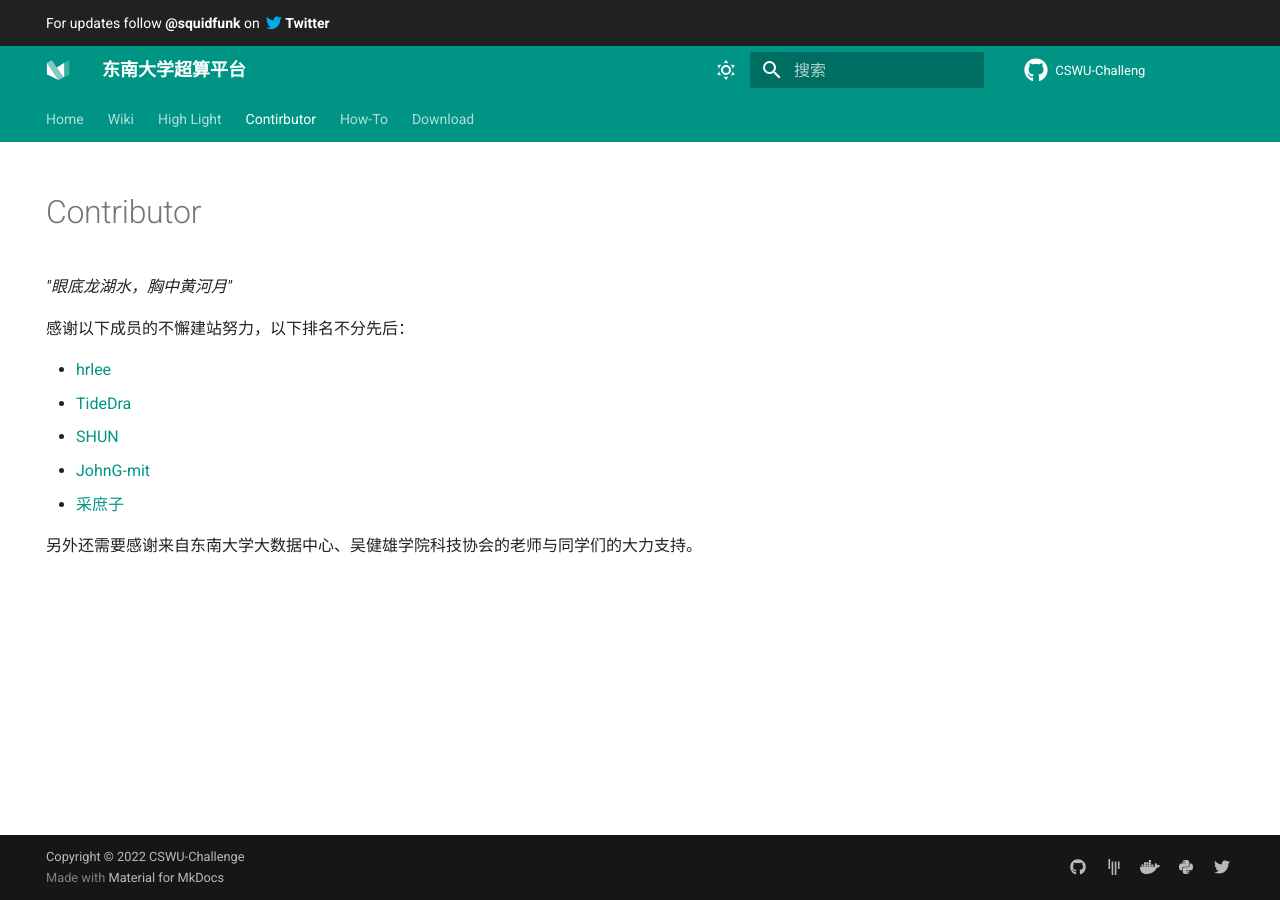
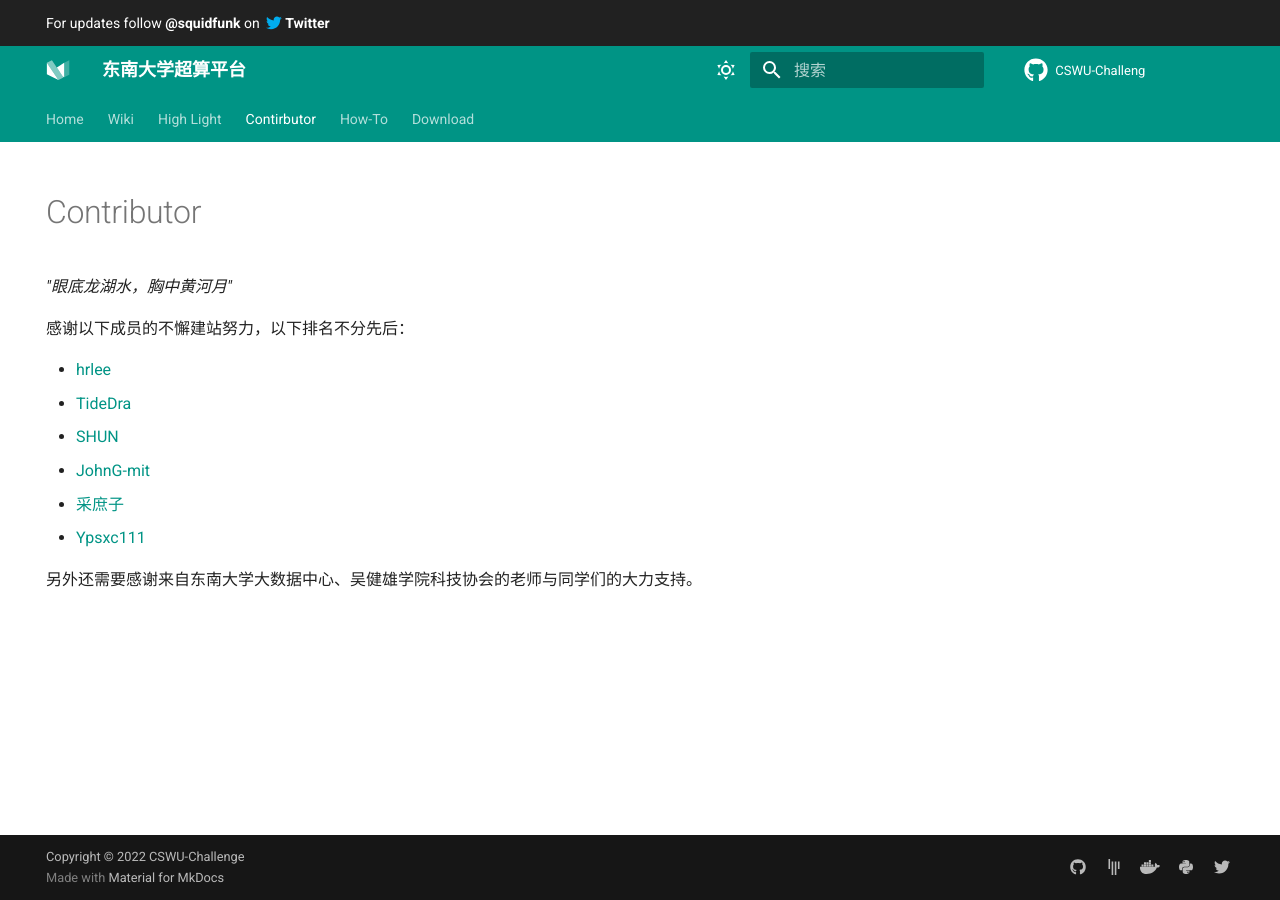
Before and after one commit to CSWU-Challenge/CSWU-Challenge.github.io, an MkDocs documentation site: the page built from docs/page/contributor.md, in a window 1280 px wide. Built offline with MkDocs 1.6.1 and Material for MkDocs 9.7.7, drawn with Linux system fonts in a browser that asks for light colours; comment, search, counter and statistics services are not loaded.

Commit message:
Update contributor.md
仅添加contributor

```diff
--- a/docs/page/contributor.md
+++ b/docs/page/contributor.md
@@ -15,5 +15,6 @@ hide:
 - [SHUN](https://zsaqwq.com/)
 - [JohnG-mit](https://JohnG-mit.github.io)
 - [采庶子](https://github.com/Gfssfa)
+- [Ypsxc111](https://github.com/Ypsxc111)
 
 另外还需要感谢来自东南大学大数据中心、吴健雄学院科技协会的老师与同学们的大力支持。
```
